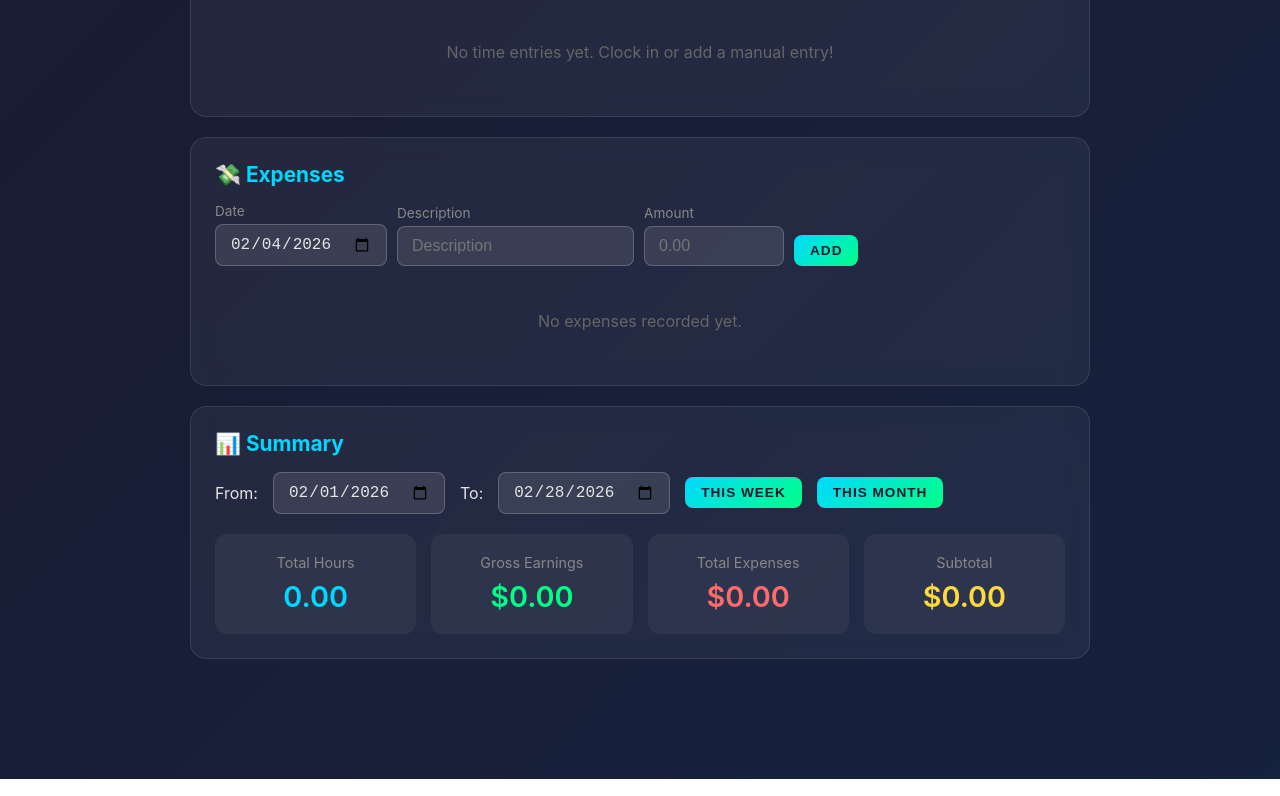
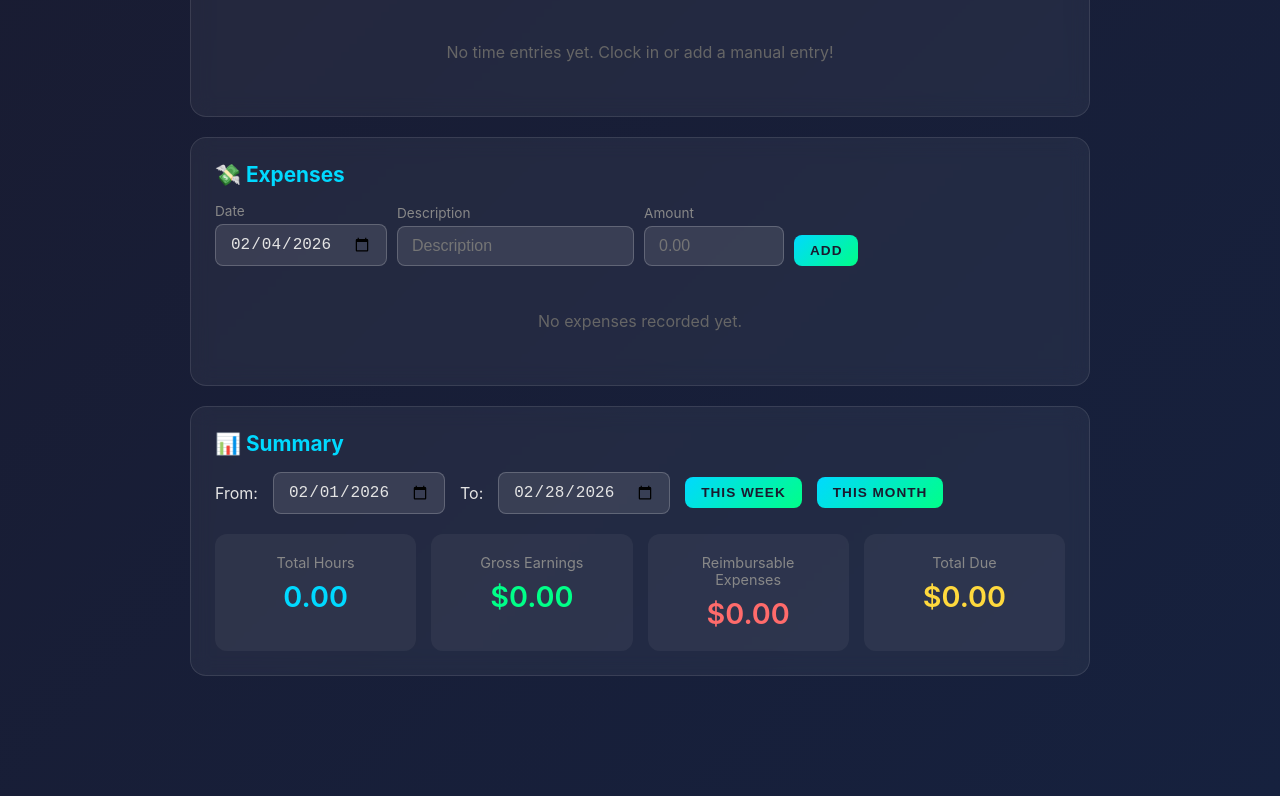
Before and after one commit to Casildav/timesheet, a plain HTML site: page timesheet.html in a window 1280 px wide. Shown: the part 836-1632 px from the top of the page. Drawn offline with Linux system fonts and the light colour scheme.

Commit message:
Fix calculation: Total Due = Earnings + Expenses

```diff
--- a/timesheet.html
+++ b/timesheet.html
@@ -566,11 +566,11 @@
                     <div class="value earnings" id="grossEarnings">$0.00</div>
                 </div>
                 <div class="summary-item">
-                    <div class="label">Total Expenses</div>
+                    <div class="label">Reimbursable Expenses</div>
                     <div class="value expenses" id="totalExpenses">$0.00</div>
                 </div>
                 <div class="summary-item">
-                    <div class="label">Subtotal</div>
+                    <div class="label">Total Due</div>
                     <div class="value subtotal" id="subtotal">$0.00</div>
                 </div>
             </div>
@@ -1071,14 +1071,14 @@
             });
             const totalExpenses = filteredExpenses.reduce((sum, expense) => sum + expense.amount, 0);
 
-            // Calculate subtotal
-            const subtotal = grossEarnings - totalExpenses;
+            // Calculate total due (earnings + reimbursable expenses)
+            const totalDue = grossEarnings + totalExpenses;
 
             // Update display
             document.getElementById('totalHours').textContent = totalHours.toFixed(2);
             document.getElementById('grossEarnings').textContent = `$${grossEarnings.toFixed(2)}`;
             document.getElementById('totalExpenses').textContent = `$${totalExpenses.toFixed(2)}`;
-            document.getElementById('subtotal').textContent = `$${subtotal.toFixed(2)}`;
+            document.getElementById('subtotal').textContent = `$${totalDue.toFixed(2)}`;
         }
 
         // Restore UI state on load
```
